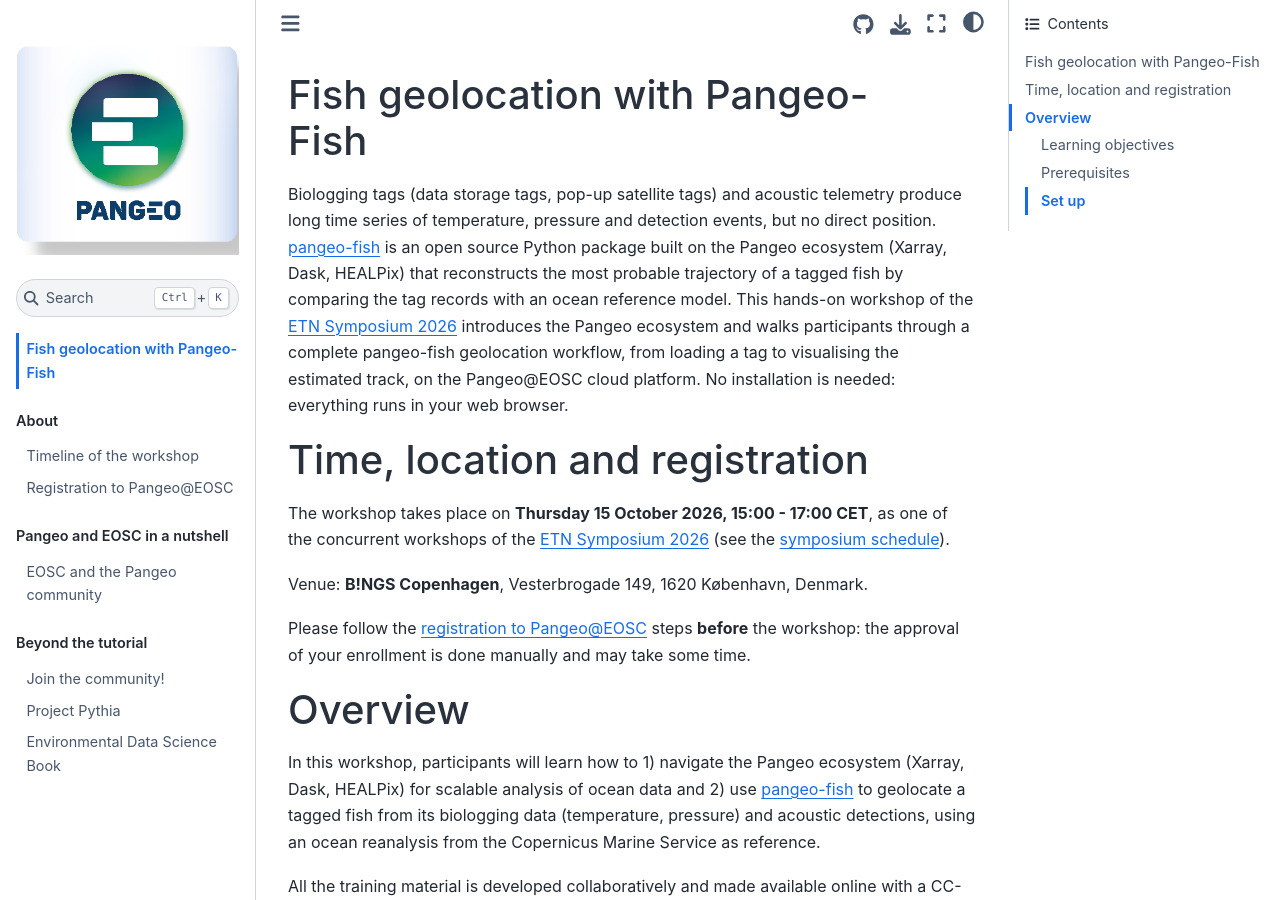
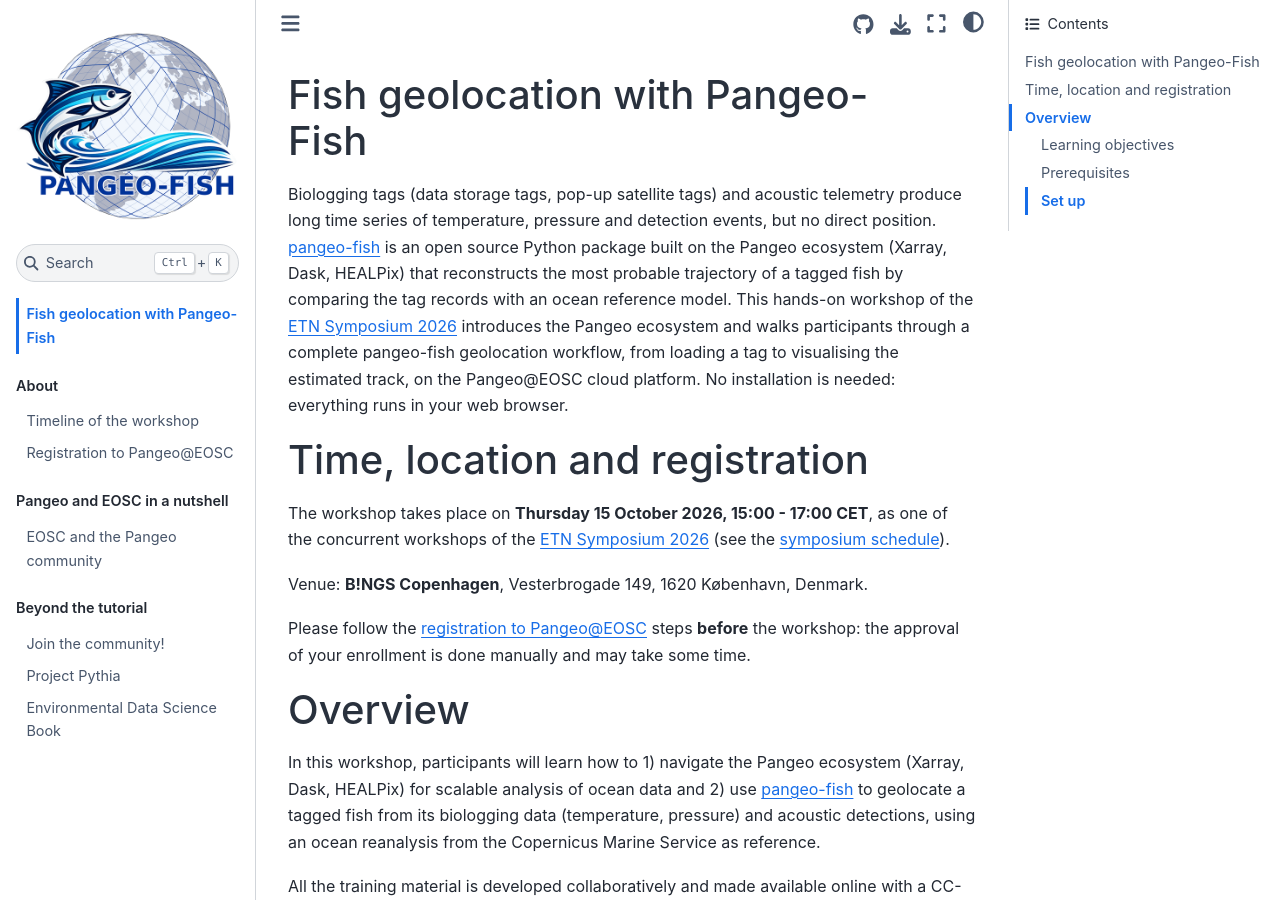
Before and after one commit to pangeo-fish/pangeo-fish-etn2026, a Jupyter Book: the page built from docs/intro.md, in a window 1280 px wide and 900 px high. Built offline with Jupyter Book 1.0.4 settings and Sphinx 7.4.7 and the Sphinx Book theme 1.1.4, drawn with Linux system fonts in a browser that asks for light colours; pages that are not in the unit, such as notebooks, are missing from menus; comment, search, counter and statistics services are not loaded.

Commit message:
Use the pangeo-fish logo for the book
Co-Authored-By: Claude Fable 5.1 <noreply@anthropic.com>

```diff
--- a/docs/_config.yml
+++ b/docs/_config.yml
@@ -8,7 +8,7 @@
 title: Fish geolocation with Pangeo-Fish - ETN Symposium 2026 workshop # The title of the book. Will be placed in the left navbar.
 author: Pangeo-Fish # The author of the book
 copyright: "2026" # Copyright year to be placed in the footer
-logo: "./images/pangeo-logo.png" # A path to the book logo
+logo: "./images/pangeo-fish-logo.png" # A path to the book logo
 only_build_toc_files: true
 
 # Force re-execution of notebooks on each build.
--- a/docs/intro.md
+++ b/docs/intro.md
@@ -26,7 +26,7 @@ tags:
   - biologging
   - fish-tracking
   - HEALPix
-thumbnail: images/pangeo-logo.png
+thumbnail: images/pangeo-fish-logo.png
 ---
 
 # Fish geolocation with Pangeo-Fish
```
Also changed, not shown: docs/images/pangeo-fish-logo.png (added).
